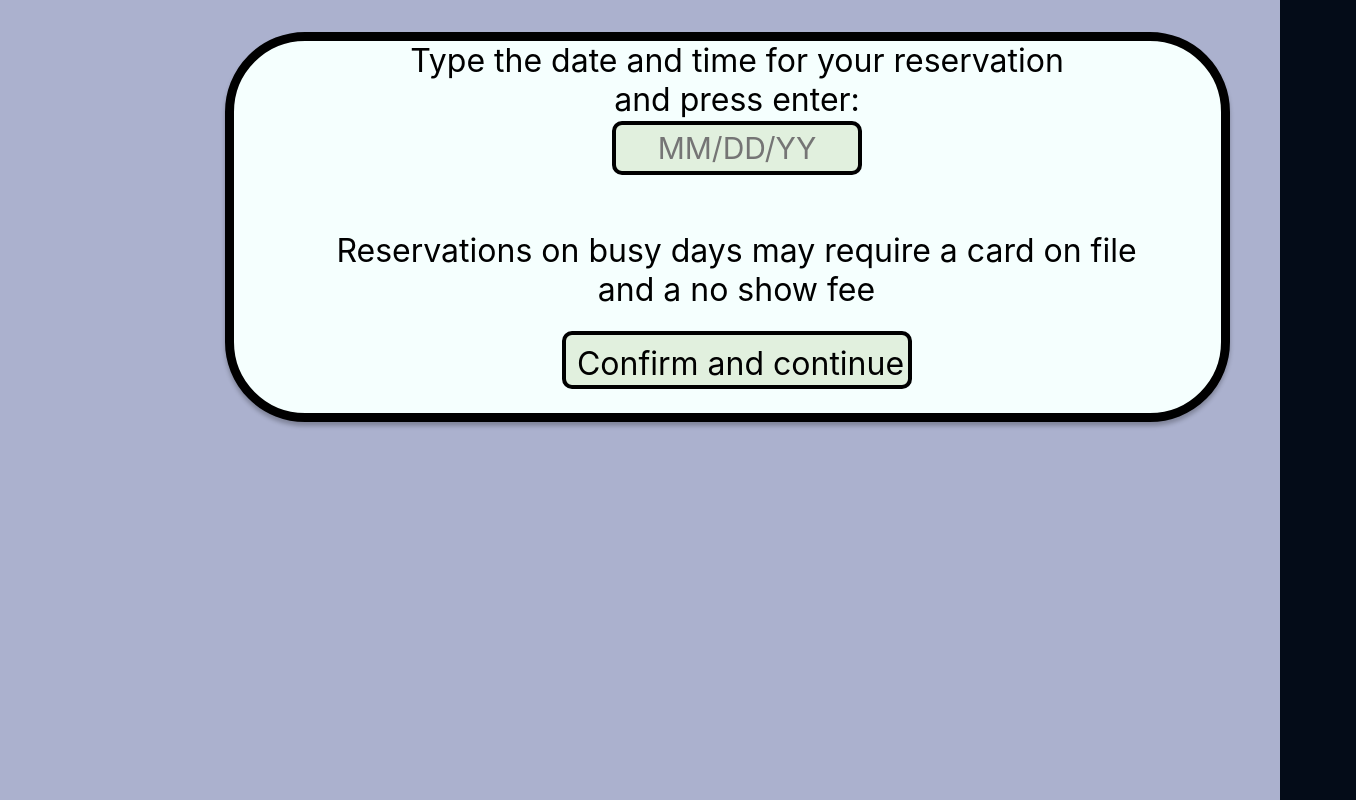
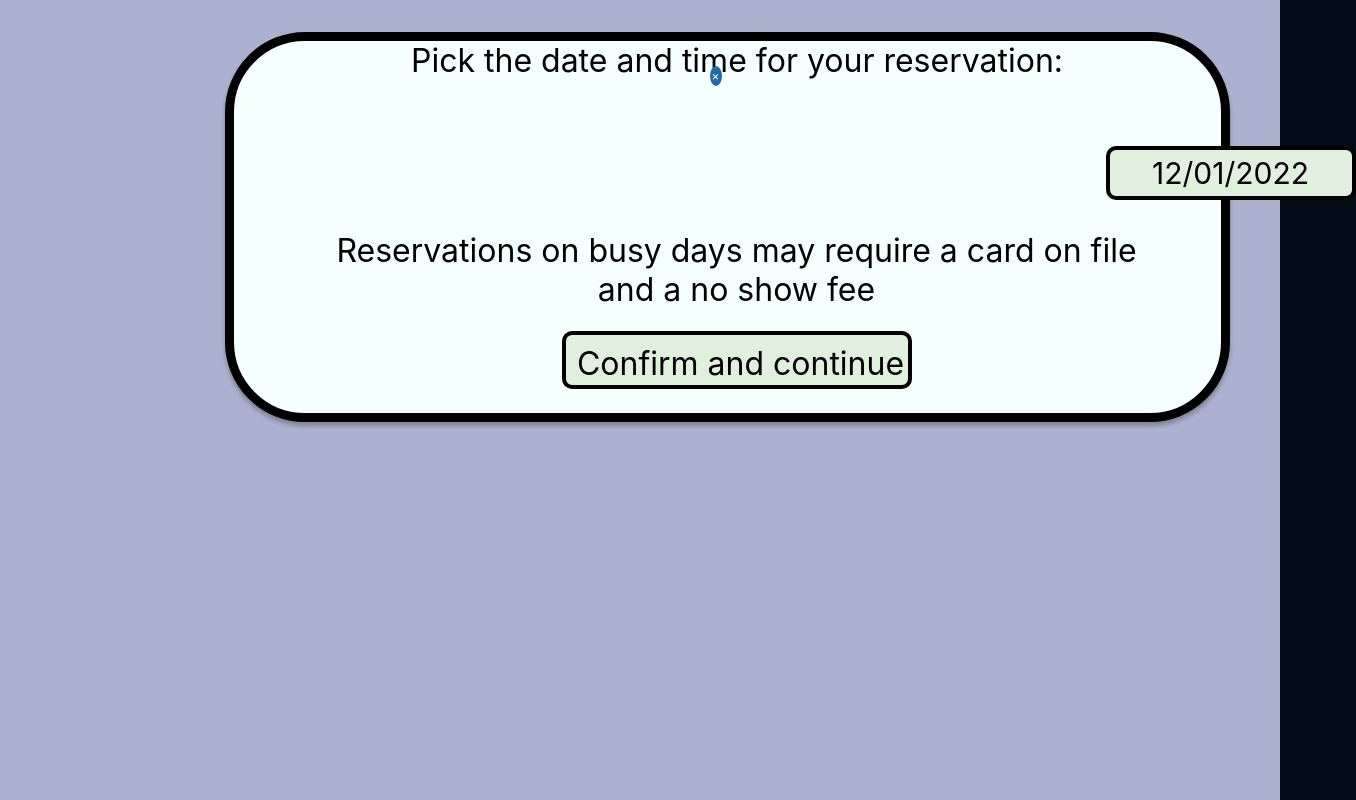
Before and after one commit to juanzenay/softwareengr, a React (Create React App) app in the folder client/: page /datetime in a window 1280 px wide. Shown: the whole page, 1356 px wide, since content can reach past the window. Built offline with nearby package versions, Linux system fonts and the light colour scheme.

Commit message:
Update Datetime.jsx

```diff
--- a/client/src/pages/datetime/Datetime.jsx
+++ b/client/src/pages/datetime/Datetime.jsx
@@ -6,19 +6,18 @@ import "react-datepicker/dist/react-datepicker.css";
 
 const Datetime = ({navigate}) => {
 
-  const[reservation_Date, setReservationDate] = useState('');
-  const[reservation_Time, setReservationTime] = useState('');
+  const handlesubmit = event => {
+    event.preventDefault();
+    console.log(startDate);
 
-  const handlesubmit = event => {
-    console.log('handlesubmit ran');
-    event.preventDefault();
-    console.log('Date: ', reservation_Date);
-    console.log('Time: ', reservation_Time);
+    navigate('/checkout')
+    //console.log('Date: ', reservation_Date);
+    //console.log('Time: ', reservation_Time);
   }
 
-  const setData = (date, time) => {
+  const setData = event => {
 
-    //navigate('/reservation')
+    navigate('/reservation')
   }
   const [startDate, setStartDate] = useState(new Date());
 
@@ -29,19 +28,19 @@ const Datetime = ({navigate}) => {
     <div className = 'bg'>
       <div className = 'main_rectangle'>
         <form onSubmit={handlesubmit}>
-          <label className='pick_date'>Type the date and time for your reservation and press enter:</label>
-          <input
-          type = "text"
-          id = "reservationDate"
-          placeholder="MM/DD/YY"
-          required = "true"
-          className= "date_container"
-          value={reservation_Date}
-          onChange={event => setReservationDate(event.target.value)}
+          <label className='pick_date'>Pick the date and time for your reservation:</label>
+          <DatePicker
+            className='date_container'
+            showTimeSelect
+            selected={startDate}
+            onChange={(date) => setStartDate(date)}
+            timeClassName={handleColor}
+            isClearable
+            placeholderText="Click Me"
           />
         </form>
         <label className='card_notice'>Reservations on busy days may require a card on file and a no show fee</label>
-        <button type= "submit" className='confirm_button'>
+        <button type= "submit" className='confirm_button' onClick = {handlesubmit}>
           <label className='confirm_text'>Confirm and continue</label>
         </button>
       </div>
@@ -52,13 +51,13 @@ const Datetime = ({navigate}) => {
 export default Datetime
 
 /*
-<DatePicker
-        className='date_container'
-        showTimeSelect
-        selected={startDate}
-        onChange={(date) => setStartDate(date)}
-        timeClassName={handleColor}
-        isClearable
-        placeholderText="Click Me"
-        />
+  <input
+          type = "text"
+          id = "reservationDate"
+          placeholder="MM/DD/YY"
+          required = "true"
+          className= "date_container"
+          value={reservation_Date}
+          onChange={event => setReservationDate(event.target.value)}
+          />
 */
```
